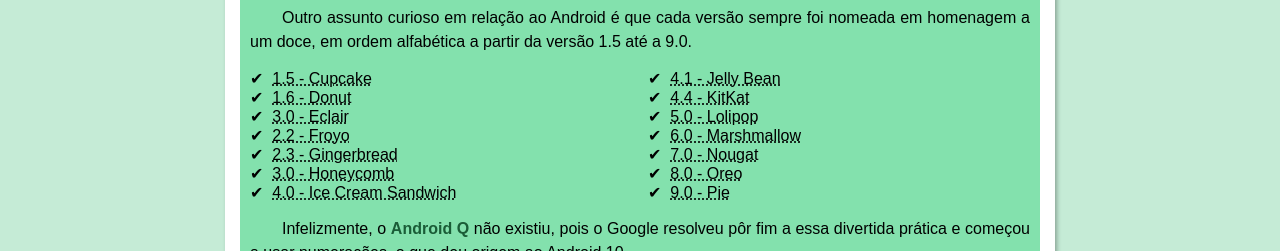
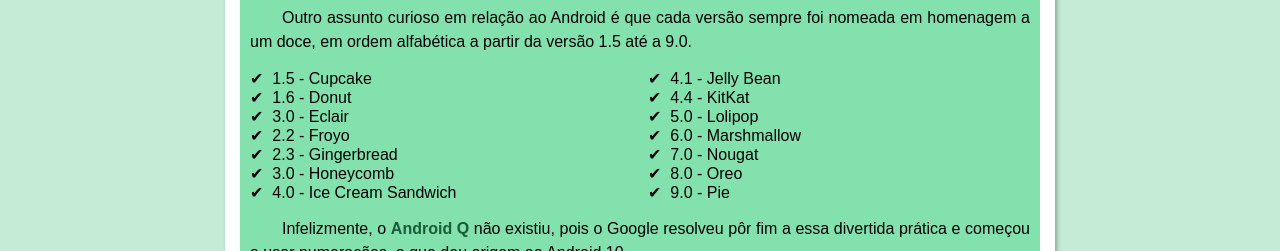
Before and after one commit to PauloMoreiraSS/projeto-android, a plain HTML site: page index.html in a window 1280 px wide. Shown: the part 2148-2399 px from the top of the page. Drawn offline with Linux system fonts and the light colour scheme.

Commit message:
Removido traços na lista do aside

```diff
--- a/style/style.css
+++ b/style/style.css
@@ -150,10 +150,12 @@ aside ul {
     column-count: 2;
     list-style-type: "\2714\00A0\00A0";
     list-style-position: inside;
-
 }
 aside a {
     background-color: var(--cor3);
+}
+aside abbr {
+    text-decoration: none;
 }
 
 footer {
```
